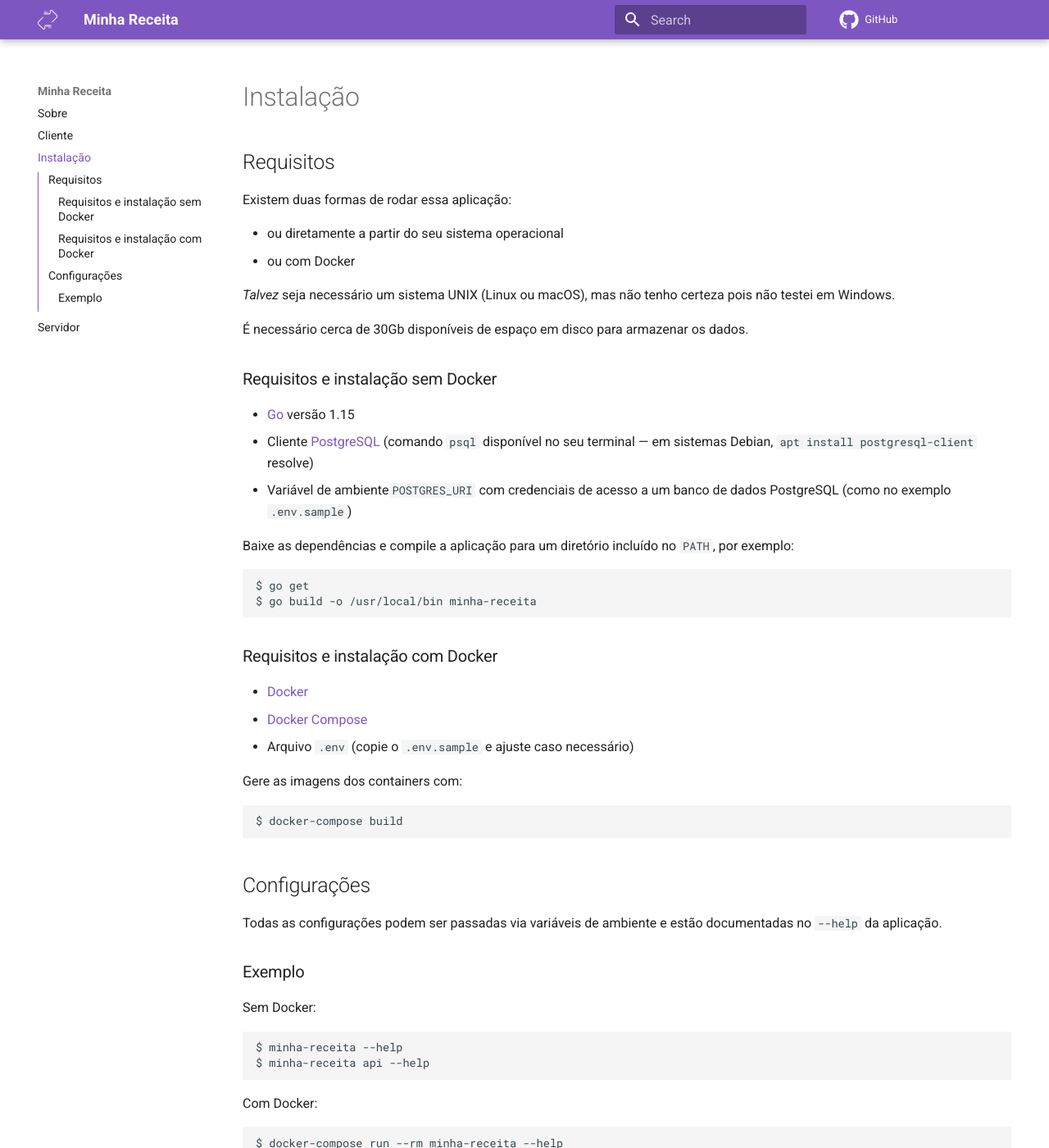
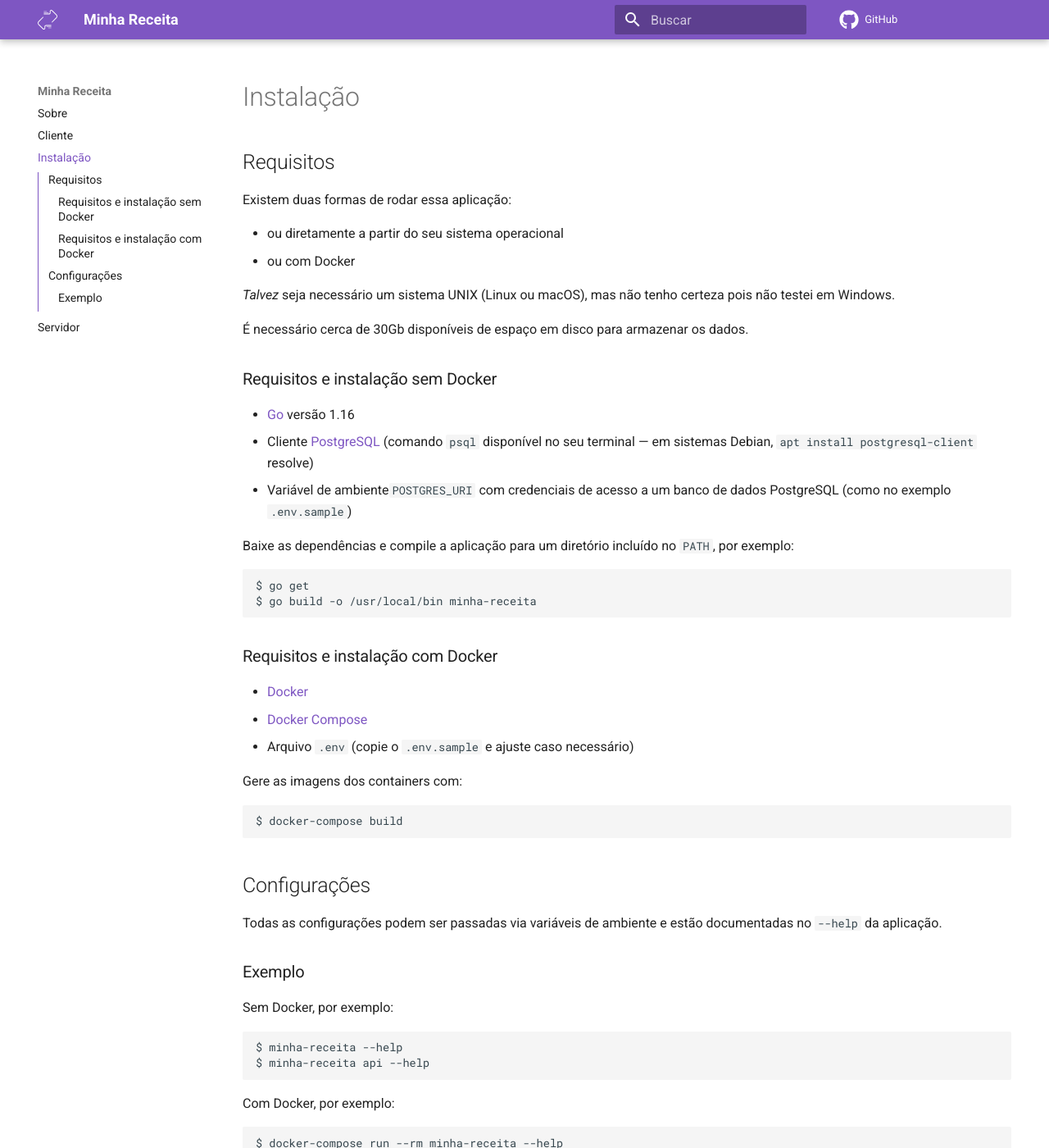
Before and after one commit to cuducos/minha-receita, an MkDocs documentation site: the page built from docs/instalacao.md, in a window 1280 px wide and 1400 px high. Shown: the whole window at 82% size. Built offline with MkDocs 1.6.1 and Material for MkDocs 9.7.7, drawn with Linux system fonts in a browser that asks for light colours; comment, search, counter and statistics services are not loaded.

Commit message:
Minor edits: typos, out-of-date info, etc.

````diff
--- a/docs/instalacao.md
+++ b/docs/instalacao.md
@@ -13,7 +13,7 @@ _Talvez_ seja necessário um sistema UNIX (Linux ou macOS), mas não tenho certe
 
 ### Requisitos e instalação sem Docker
 
-* [Go](https://golang.org/) versão 1.15
+* [Go](https://golang.org/) versão 1.16
 * Cliente [PostgreSQL](https://www.postgresql.org/) (comando `psql` disponível no seu terminal — em sistemas Debian, `apt install postgresql-client` resolve)
 * Variável de ambiente`POSTGRES_URI` com credenciais de acesso a um banco de dados PostgreSQL (como no exemplo `.env.sample`)
 
@@ -42,14 +42,14 @@ Todas as configurações podem ser passadas via variáveis de ambiente e estão
 
 ### Exemplo
 
-Sem Docker:
+Sem Docker, por exemplo:
 
 ```console
 $ minha-receita --help
 $ minha-receita api --help
 ```
 
-Com Docker:
+Com Docker, por exemplo:
 
 ```console
 $ docker-compose run --rm minha-receita --help
--- a/mkdocs.yml
+++ b/mkdocs.yml
@@ -2,7 +2,7 @@ site_name: Minha Receita
 repo_url: https://github.com/cuducos/minha-receita
 edit_uri: edit/main/docs/
 theme:
-  language: en
+  language: pt
   name: material
   logo: favicon.svg
   favicon: favicon.svg
````
Also changed, not shown: docs/cliente.md (+1 -1 lines), docs/servidor.md (+1 -1 lines).
